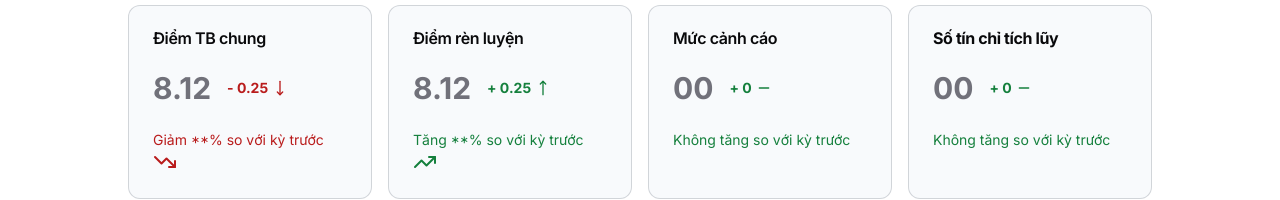
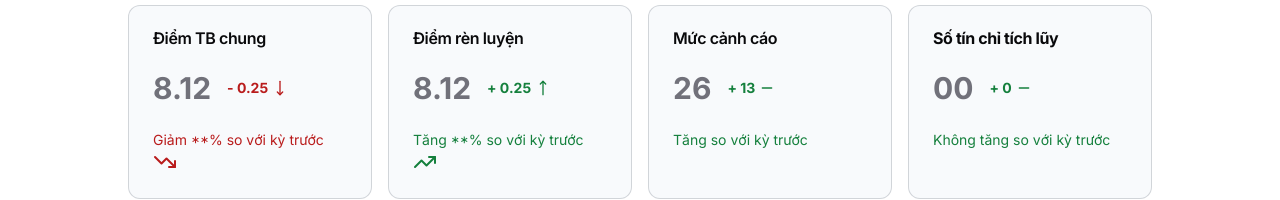
Before and after one commit to C04L/quanlysinhvien, a Next.js app: page /hocsinh in a window 1280 px wide. Shown: the part 215-415 px from the top of the page. Built offline with nearby package versions, Linux system fonts and the light colour scheme; a web font is replaced by a local one.

Commit message:
Sua Data thong ke

```diff
--- a/src/components/thongkeCard.tsx
+++ b/src/components/thongkeCard.tsx
@@ -83,13 +83,13 @@ export function CanhCaoCard() {
                 </CardHeader>
                 <CardContent>
                     <CardDescription className={"font-bold text-xl lg:text-3xl flex gap-x-4 items-center"}>
-                        <p>00</p>
-                        <p className={"text-sm text-green-700 flex md:hidden lg:flex items-center"}>+ 0 <Minus className={"h-4"}/></p>
+                        <p>26</p>
+                        <p className={"text-sm text-green-700 flex md:hidden lg:flex items-center"}>+ 13 <Minus className={"h-4"}/></p>
                     </CardDescription>
                 </CardContent>
                 <CardFooter className={"hidden md:block"}>
                     <div className={"text-green-700 lg:text-md text-sm hidden md:block"}>
-                        Không tăng so với kỳ trước
+                        Tăng so với kỳ trước
                     </div>
                 </CardFooter>
             </Card>
```
